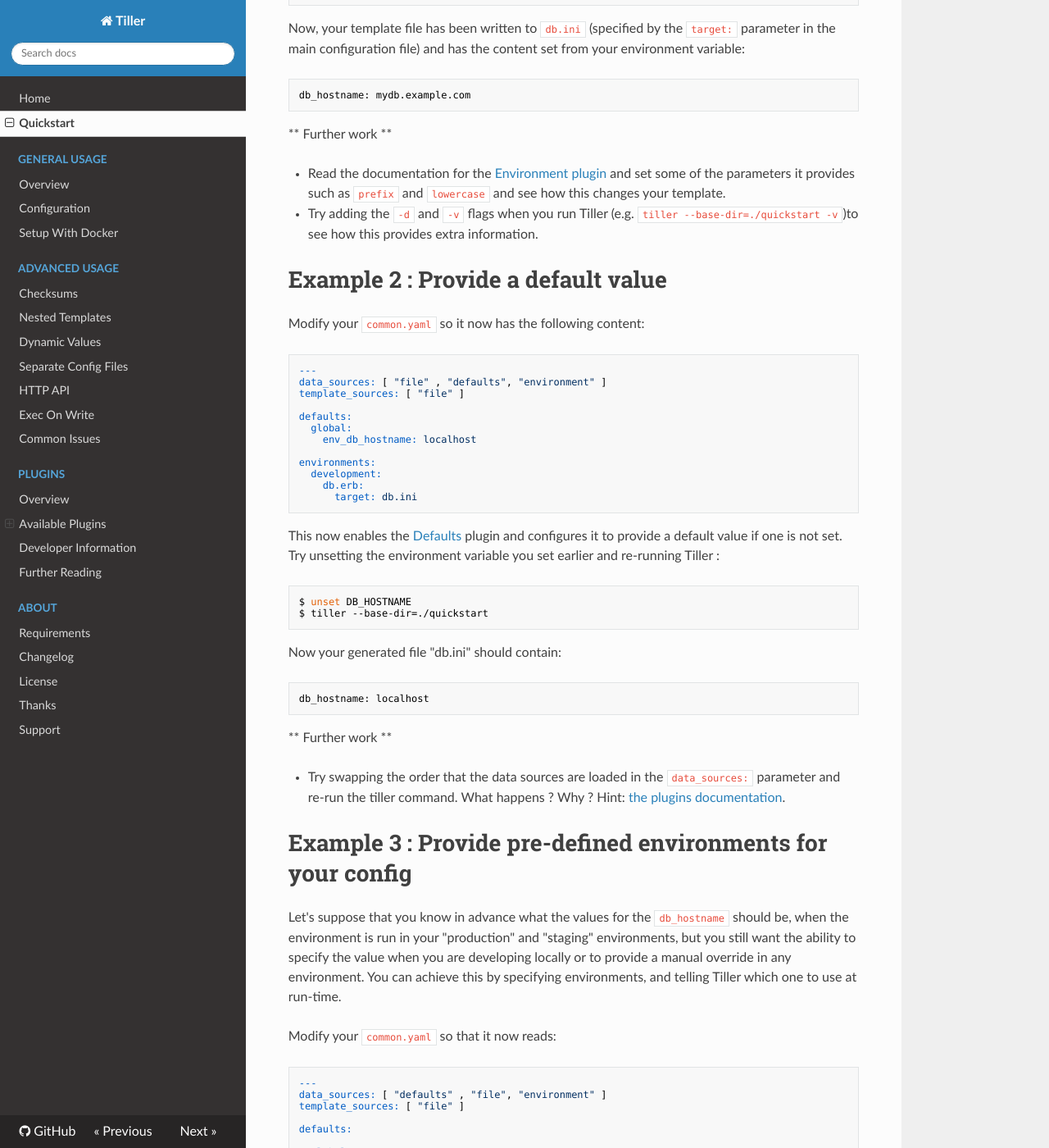
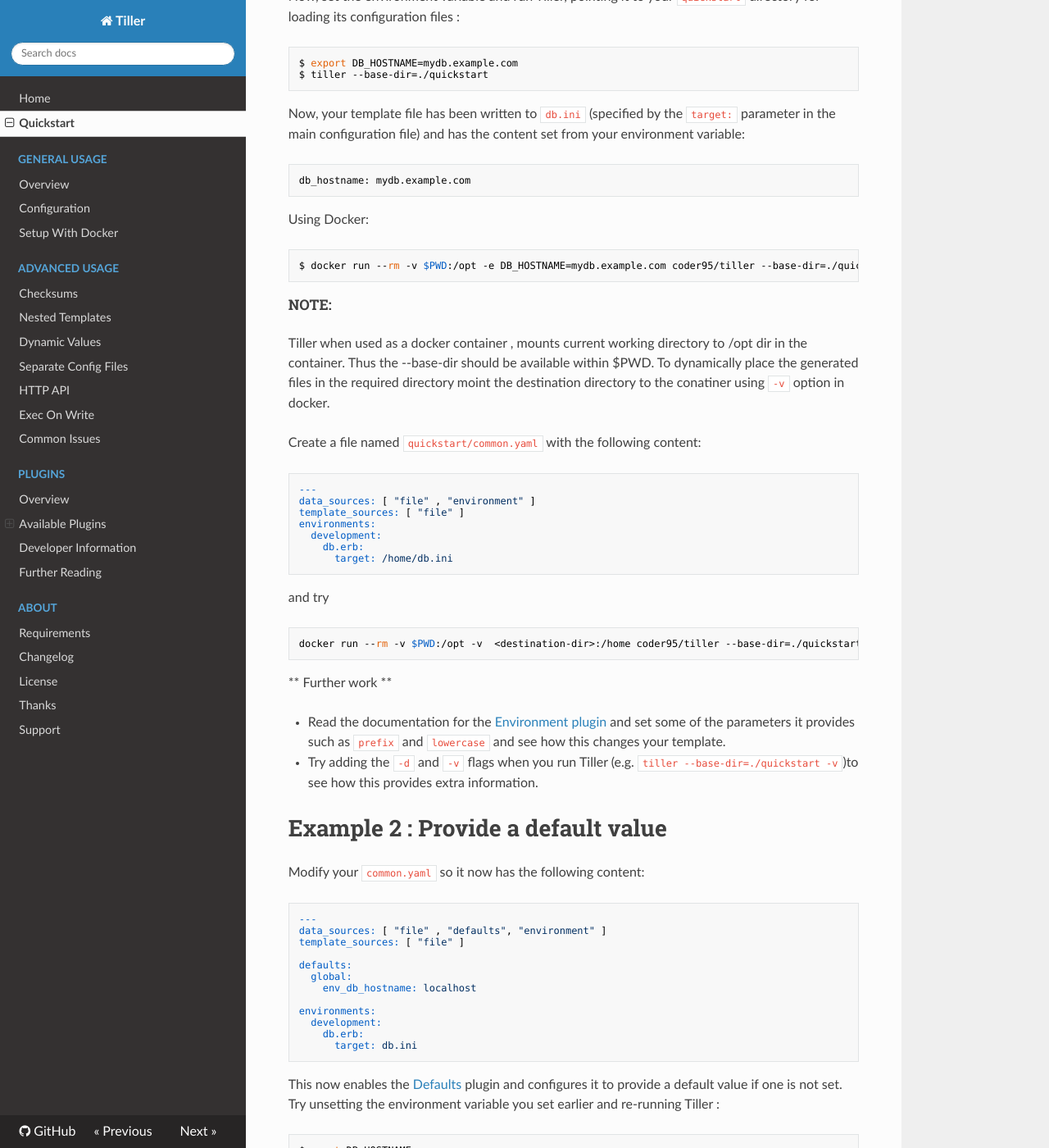
Before and after one commit to markround/tiller, an MkDocs documentation site: the page built from docs/quickstart.md, in a window 1280 px wide and 1400 px high, scrolled down 1341 px. Shown: the whole window at 82% size. Built offline with MkDocs 1.6.1, drawn with Linux system fonts in a browser that asks for light colours; nearby versions of some CDN libraries; old or Windows-style settings are respelled for this version of MkDocs; some of the changed text lies outside the part shown.

Commit message:
support for using tiller gem as a container
docker-tiller / tiller as a container eliminates the Dependencies and Requirements described.

````diff
--- a/docs/quickstart.md
+++ b/docs/quickstart.md
@@ -9,8 +9,12 @@ The following examples are intended to give you a very quick overview of how Til
 # Setup
 
 Install Tiller:
+```sh
+$ gem install tiller
 ```
-$ gem install tiller
+#### Using Docker:
+```sh
+$ docker pull coder95/tiller
 ```
 
 Create the necessary work directories:
@@ -47,11 +51,34 @@ $ export DB_HOSTNAME=mydb.example.com
 $ tiller --base-dir=./quickstart
 ```
 
+
 Now, your template file has been written to `db.ini` (specified by the `target:` parameter in the main configuration file) and has the content set from your environment variable:
 
 ```ini
 db_hostname: mydb.example.com
 ```
+Using Docker:
+```sh
+$ docker run --rm -v $PWD:/opt -e DB_HOSTNAME=mydb.example.com coder95/tiller --base-dir=./quickstart
+```
+##### NOTE:
+Tiller when used as a docker container , mounts current working directory to /opt dir in the container. Thus the --base-dir should be available within $PWD.  To dynamically place the generated files in the required directory moint the destination directory to the conatiner using `-v` option in docker.
+
+Create a file named `quickstart/common.yaml` with the following content:
+```yaml
+---
+data_sources: [ "file" , "environment" ]
+template_sources: [ "file" ]
+environments:
+  development:
+    db.erb:
+      target: /home/db.ini
+```
+and try
+```sh
+docker run --rm -v $PWD:/opt -v  <destination-dir>:/home coder95/tiller --base-dir=./quickstart --verbose
+```
+
 
 ** Further work **
 
@@ -81,6 +108,15 @@ This now enables the [Defaults](plugins/defaults.md) plugin and configures it to
 
 ```sh
 $ unset DB_HOSTNAME
+$ tiller --base-dir=./quickstart
+```
+Using Docker:
+```sh
+$ docker run --rm -v $PWD:/opt coder95/tiller --base-dir=./quickstart
+```
+or simplify your action using alias
+```sh
+$ alias tiller='docker run --rm -v $PWD:/opt coder95/tiller'
 $ tiller --base-dir=./quickstart
 ```
 
@@ -136,6 +172,10 @@ If we run Tiller now in verbose mode:
 ```sh
 $ tiller --base-dir=./t/quickstart -v
 ```
+Using Docker:
+```sh
+$ docker run --rm -v $PWD:/opt coder95/tiller --base-dir=./quickstart  -v
+```
 
 You'll see in the output the line `Using environment development`, which shows Tiller uses the `development` environment if you don't manually specify one. Therefore, your config file will again look like :
 
@@ -148,6 +188,10 @@ Now, re-run Tiller but tell it to use the `production` environment and specify y
 ```sh
 $ tiller --base-dir=./quickstart --environment production --verbose
 ```
+Using Docker:
+```sh
+$ docker run --rm -v $PWD:/opt coder95/tiller --base-dir=./quickstart   --environment production --verbose
+```
 
 You should see the following in the output from Tiller:
 ```
@@ -159,7 +203,6 @@ Which shows the precedence system - the `file` plugin was loaded after `defaults
 ```sh
 $ db_hostname=mydb tiller --base-dir=./t/quickstart --environment production --verbose
 ```
-
 And you'll see the following output:
 
 ```
@@ -182,3 +225,4 @@ Hopefully, this gave you a helpful overview of how Tiller works. You may now wan
  * Continue with the [rest of the documentation](general/index.md)
  * See what [plugins](plugins/index.md) are available to help you generate your files
  * Or browse some of the [other resources](resources.md)
+ * Read the [docker-tiller](https://github.com/aananthraj/docker-tiller) to see how this can help you install and use tiller in your local.
````
